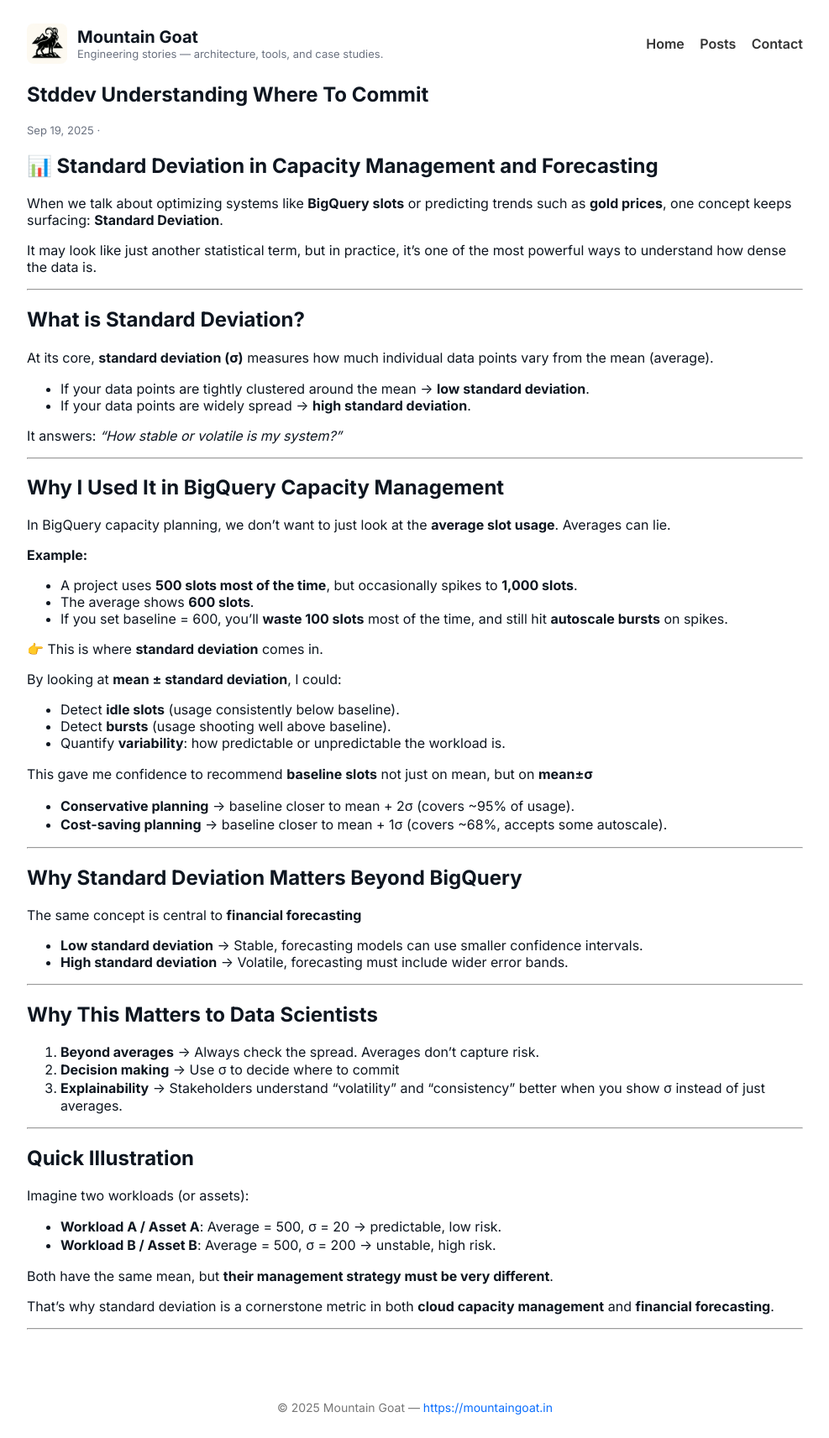
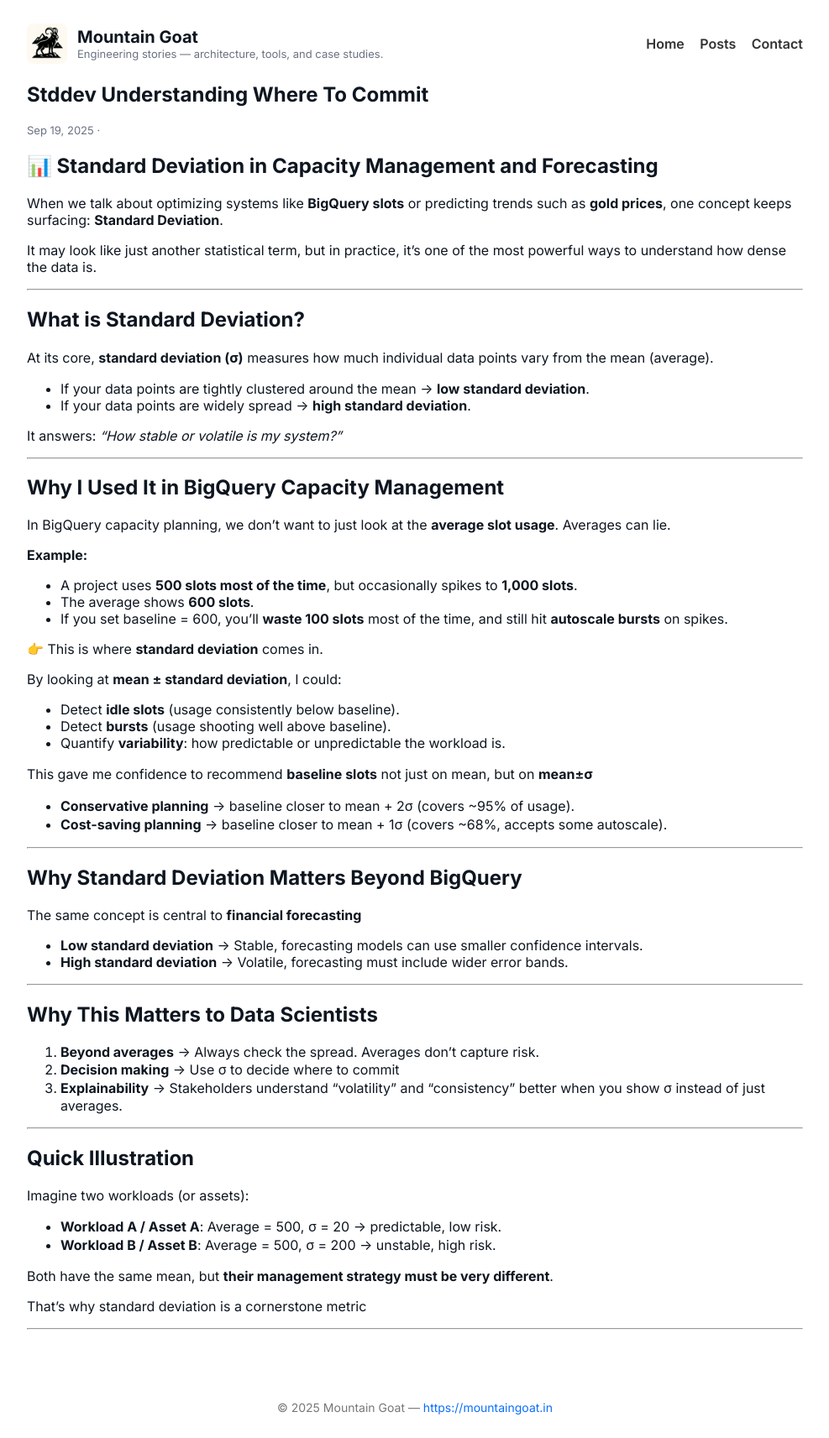
Before and after one commit to mountaingoat-blog/mountaingoat-blog, a Jekyll site: the page built from _posts/2025-09-19-stddev-Understanding-where-to-commit.md, in a window 1280 px wide. Shown: the whole page at 84% size, without its empty margins (146-1133 px from the left). Built offline with Jekyll 4.4.1, drawn with Linux system fonts in a browser that asks for light colours; our own code applies the rules of GitHub Pages for plain Markdown files.

Commit message:
new post

```diff
--- a/_posts/2025-09-19-stddev-Understanding-where-to-commit.md
+++ b/_posts/2025-09-19-stddev-Understanding-where-to-commit.md
@@ -65,6 +65,6 @@
 
 Both have the same mean, but **their management strategy must be very different**.
 
-That’s why standard deviation is a cornerstone metric in both **cloud capacity management** and **financial forecasting**.
+That’s why standard deviation is a cornerstone metric
 
 ---
```
